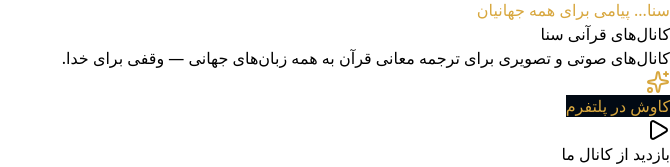
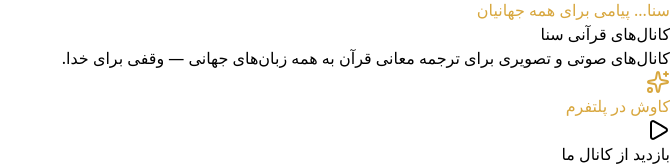
Before and after one commit to mnmn1212-gfgf/quran-site-persian, a React (Vite) app: page / in a window 1280 px wide. Shown: the part 707-874 px from the top of the page, without its empty margins (610-1280 px from the left). Built offline with nearby package versions, Linux system fonts and the light colour scheme; no server answers.

Commit message:
Update App.jsx

```diff
--- a/src/App.jsx
+++ b/src/App.jsx
@@ -1126,10 +1126,8 @@ export default function QuranTranslationLandingPage() {
               >
                 <a
                   href="#features"
-                  className="group inline-flex items-center justify-center gap-3 rounded-2xl border px-6 py-3.5 text-sm font-bold shadow-[0_8px_20px_rgba(8,8,32,0.24)] transition hover:scale-[1.02] sm:px-7 sm:py-4 sm:text-base"
+                  className={`group inline-flex items-center justify-center gap-3 rounded-2xl border border-white/10 px-6 py-3.5 text-sm font-bold ${OUTER_GRADIENT} shadow-[0_12px_28px_rgba(0,0,0,0.28)] transition hover:scale-[1.02] sm:px-7 sm:py-4 sm:text-base`}
                   style={{
-                    backgroundColor: CTA_DARK,
-                    borderColor: "rgba(216,167,62,0.24)",
                     color: ACCENT,
                   }}
                 >
```
